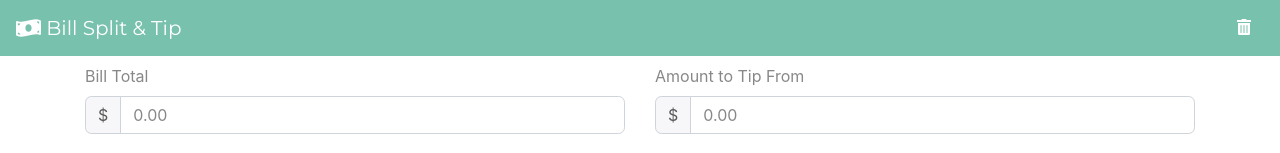
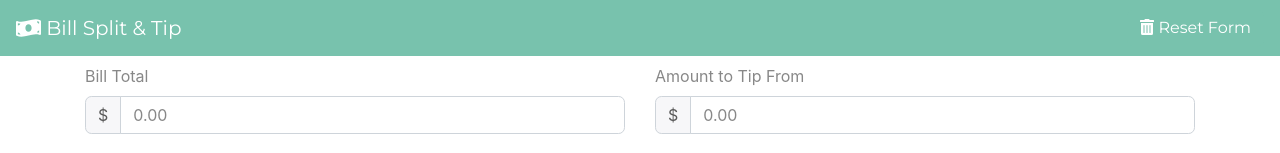
Before and after one commit to ducttape12/BillSplitAndTip2, an Angular app: page / in a window 1280 px wide. Shown: the top 153 px of the page. Built offline with nearby package versions, Linux system fonts and the light colour scheme.

Commit message:
Added reset text

```diff
--- a/src/app/nav-bar/nav-bar.component.html
+++ b/src/app/nav-bar/nav-bar.component.html
@@ -1,4 +1,4 @@
 <nav class="navbar fixed-top navbar-dark bg-primary">
   <span class="navbar-brand mb-0 h1"><fa-icon [icon]="appIcon"></fa-icon> Bill Split & Tip</span>
-  <button type="button" class="btn btn-primary" (click)="clearScreen()"><fa-icon [icon]="resetIcon"></fa-icon></button>
+  <button type="button" class="btn btn-primary" (click)="clearScreen()"><fa-icon [icon]="resetIcon"></fa-icon><span class="d-none d-md-inline"> Reset Form</span></button>
 </nav>
```
